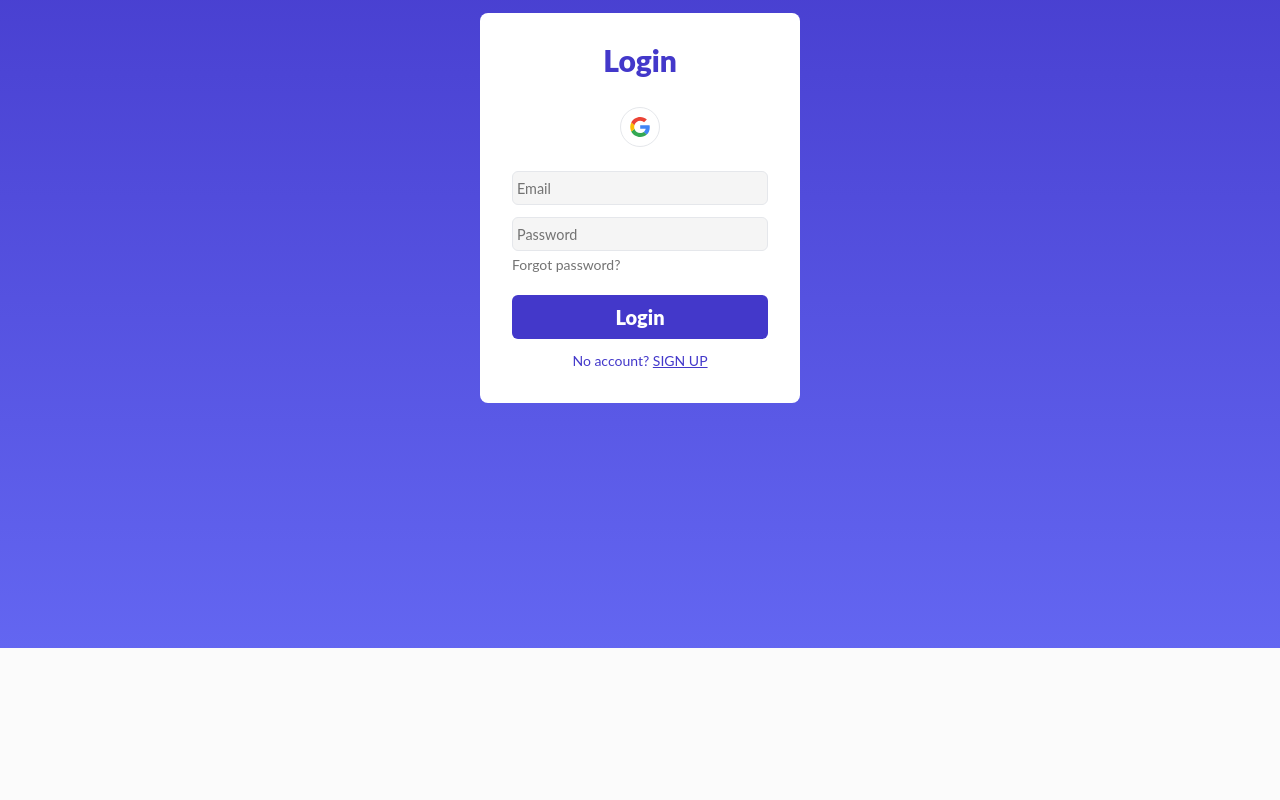
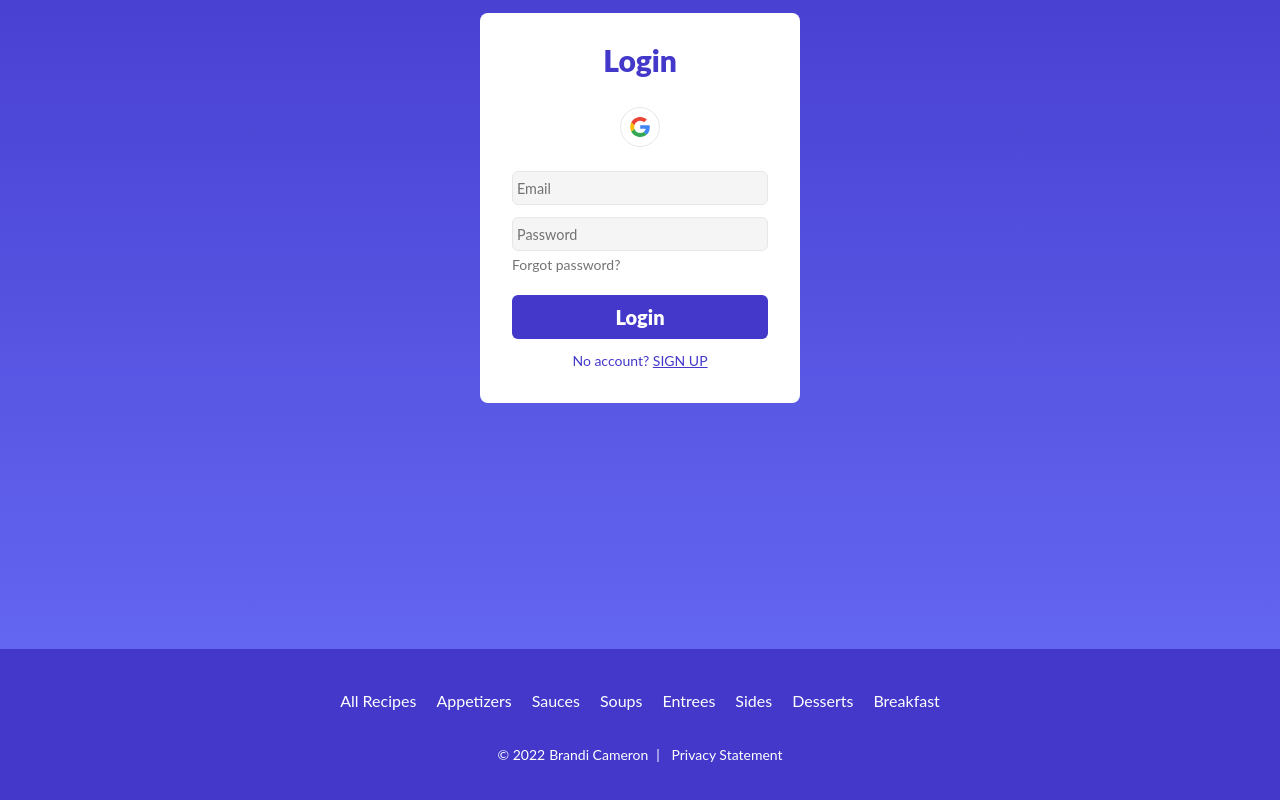
Before and after one commit to brandicameron/nosh, a Next.js app: page /account in a window 1280 px wide. Shown: the part 212-1012 px from the top of the page. Before the commit the page ends 860 px from the top, so only its background shows below. Built offline with nearby package versions, Linux system fonts and the light colour scheme; no server answers.

Commit message:
Added footer, changed category dynamic pages to only fetch recipes for that category

```diff
--- a/components/AddRecipeForm.js
+++ b/components/AddRecipeForm.js
@@ -128,8 +128,9 @@ export function AddRecipeForm() {
     );
 
     setRecipeData(fullRecipe);
-    addRecipeToFirebase(recipeData);
-    router.push(`/recipes/${recipeData.slug}`);
+    console.log(recipeData);
+    // addRecipeToFirebase(recipeData);
+    // router.push(`/recipes/${recipeData.slug}`);
   };
 
   return (
--- a/components/CategoryInput.js
+++ b/components/CategoryInput.js
@@ -5,8 +5,11 @@ export default function CategoryInput({ handleCategoriesChange }) {
 
   return (
     <fieldset className='flex justify-center items-center flex-wrap border border-solid border-gray-300 p-3 pb-5 mt-5 rounded'>
-      <legend className='text-white text-3xl font-black px-2'>
-        Category <small className='text-xs font-normal'>*Required</small>
+      <legend className='flex justify-center items-center text-white text-3xl font-black px-2'>
+        Category{' '}
+        <small className='text-sm font-normal lg:ml-2'>
+          <span className='text-[#ff6161] mr-1'>*</span>Required
+        </small>
       </legend>
       {categories.slice(1).map((category) => (
         <div className='relative' key={category}>
--- /dev/null
+++ b/components/Footer.js
@@ -0,0 +1,40 @@
+import Link from 'next/link';
+import { getAllCategories } from '../lib/categories';
+import { useRouter } from 'next/router';
+
+export default function Footer() {
+  const { categories } = getAllCategories();
+  const router = useRouter();
+
+  const d = new Date();
+  let year = d.getFullYear();
+
+  return (
+    <footer className='bg-primary py-10 border-t border-primaryM  mb-auto flex flex-col justify-center items-center'>
+      <ul className='space-y-3 columns-2 w-3/4 ml-14 lg:ml-0 lg:flex lg:justify-center lg:space-x-5 lg:space-y-0'>
+        {categories.map((category) => (
+          <li
+            className={`text-white cursor-pointer hover:opacity-80
+          ${router.asPath == `/${category}` ? 'font-black' : ''}`}
+            key={category}
+          >
+            <Link href={`/${category}`}>
+              <a className='capitalize'> {category === 'all' ? 'All Recipes' : category}</a>
+            </Link>
+          </li>
+        ))}
+      </ul>
+
+      <p className='text-white text-sm pt-8 text-center'>
+        &copy; {year}
+        <a className='ml-1 hover:text-primaryL' target='blank' href='www.brandicameron.com'>
+          Brandi Cameron
+        </a>
+        <span className='px-2'>|</span>{' '}
+        <Link href='/privacy'>
+          <a className='text-white text-sm py-2 hover:text-primaryL'>Privacy Statement</a>
+        </Link>
+      </p>
+    </footer>
+  );
+}
--- a/components/Layout.js
+++ b/components/Layout.js
@@ -1,13 +1,17 @@
+import Footer from './Footer';
 import Header from './Header';
 
 export default function Layout({ children }) {
   return (
-    <>
+    <div className='flex flex-col min-h-screen'>
       <a className='skip-to-content-link' href='#skip-target'>
         Skip to content
       </a>
       <Header />
-      <main id='skip-target'>{children}</main>
-    </>
+      <main className='flex-1' id='skip-target'>
+        {children}
+      </main>
+      <Footer />
+    </div>
   );
 }
--- a/pages/[category].js
+++ b/pages/[category].js
@@ -1,17 +1,16 @@
 import Head from 'next/head';
 import { useRouter } from 'next/router';
 import { db } from '../firebase/config';
-import { collection, getDocs, orderBy, query } from 'firebase/firestore';
+import { collection, getDocs, query, where } from 'firebase/firestore';
 import RecipeCard from '../components/RecipeCard';
 import { getAllCategories } from '../lib/categories';
 
 export default function Category({ recipes }) {
   const router = useRouter();
   const { category } = router.query;
-  const filteredRecipes = recipes.filter((recipe) => recipe.tags.find((el) => el === category));
 
   return (
-    <section className='flex flex-col h-screen mx-auto px-4 lg:max-w-7xl'>
+    <section className='mx-auto px-4 lg:max-w-7xl'>
       <Head>
         <title>Nosh | {category.charAt(0).toUpperCase() + category.slice(1)}</title>
         <meta name='description' content='Cameron family recipes, all in one place.' />
@@ -21,8 +20,8 @@ export default function Category({ recipes }) {
       <h1 className='text-3xl text-center font-black capitalize tracking-tight'>
         {category === 'all' ? 'All Recipes' : category}
       </h1>
-      <ul className='flex flex-wrap gap-6 mb-10 p-8'>
-        {filteredRecipes.map((recipe) => (
+      <ul className='flex flex-col items-center gap-6 mb-10 p-8 lg:flex-row lg:flex-wrap'>
+        {recipes.map((recipe) => (
           <RecipeCard key={recipe.id} recipe={recipe} />
         ))}
       </ul>
@@ -38,11 +37,13 @@ export async function getStaticPaths() {
   };
 }
 
-export async function getStaticProps() {
+export async function getStaticProps(context) {
+  const categorySlug = context.params.category;
   let recipes = [];
 
-  const collRef = collection(db, 'recipes');
-  const querySnapshot = await getDocs(query(collRef, orderBy('title')));
+  const recipesRef = collection(db, 'recipes');
+  const q = query(recipesRef, where('tags', 'array-contains', categorySlug));
+  const querySnapshot = await getDocs(q);
   querySnapshot.forEach((doc) => {
     recipes.push({ id: doc.id, ...doc.data() });
   });
@@ -53,7 +54,7 @@ export async function getStaticProps() {
     hour12: true,
   });
 
-  console.log('data fetched at index.js: ' + recipes.length + ' docs at ' + time);
+  console.log('data fetched at [category].js: ' + recipes.length + ' docs at ' + time);
 
   return {
     props: {
--- a/pages/account.js
+++ b/pages/account.js
@@ -100,7 +100,7 @@ export default function Account() {
         {!loggedIn && signUp && <Signup handleFormSwitch={handleFormSwitch} />}
 
         {loggedIn && (
-          <section className='bg-neutral-100 rounded-xl p-5 max-w-xs'>
+          <section className='bg-neutral-50 rounded-xl p-5 max-w-xs'>
             <div className='bg-white border-2 rounded-full object-cover object-top w w-24 h-24 mx-auto -mt-14 mb-1 overflow-hidden'>
               <Image
                 src={newProfileURL || userProfileUrl}
--- /dev/null
+++ b/pages/privacy.js
@@ -0,0 +1,9 @@
+import React from 'react';
+
+export default function privacy() {
+  return (
+    <div>
+      <h1>Privacy Statement</h1>
+    </div>
+  );
+}
--- a/styles/globals.css
+++ b/styles/globals.css
@@ -63,7 +63,7 @@ input::placeholder {
 label[for='title']::before,
 label[for='serves']::before {
   content: '*';
-  color: rgb(255, 98, 98);
+  color: #ff6161;
   font-weight: bold;
   padding-right: 3px;
 }
```
